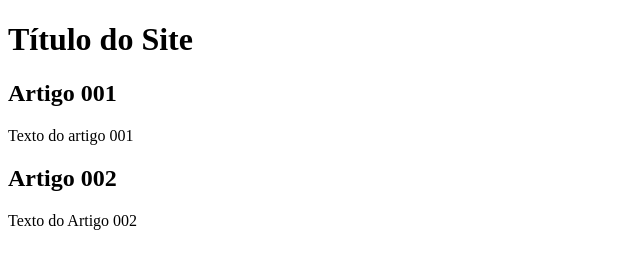
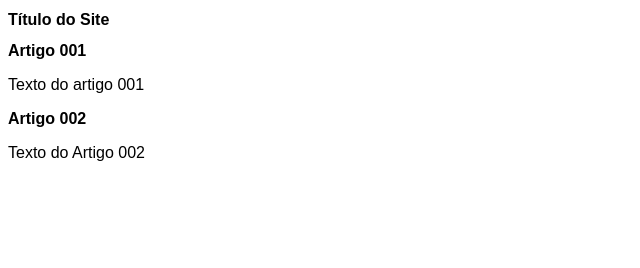
Before and after one commit to AndreIgnacio1986/projeto-site, a plain HTML site: page index.html in a window 1280 px wide. Shown: the whole page, without its empty margins (0-640 px from the left). Drawn offline with Linux system fonts and the light colour scheme.

Commit message:
Defined font family/size
font family and size

```diff
--- /dev/null
+++ b/estilos/style.css
@@ -0,0 +1,4 @@
+* {
+    font-family: Arial, Helvetica, sans-serif;
+    font-size: 16px;
+}
--- a/index.html
+++ b/index.html
@@ -4,6 +4,7 @@
     <meta charset="UTF-8">
     <meta name="viewport" content="width=device-width, initial-scale=1.0">
     <title>Título do site</title>
+    <link rel="stylesheet" href="estilos/style.css">
 </head>
 <body>
     <main>
```
